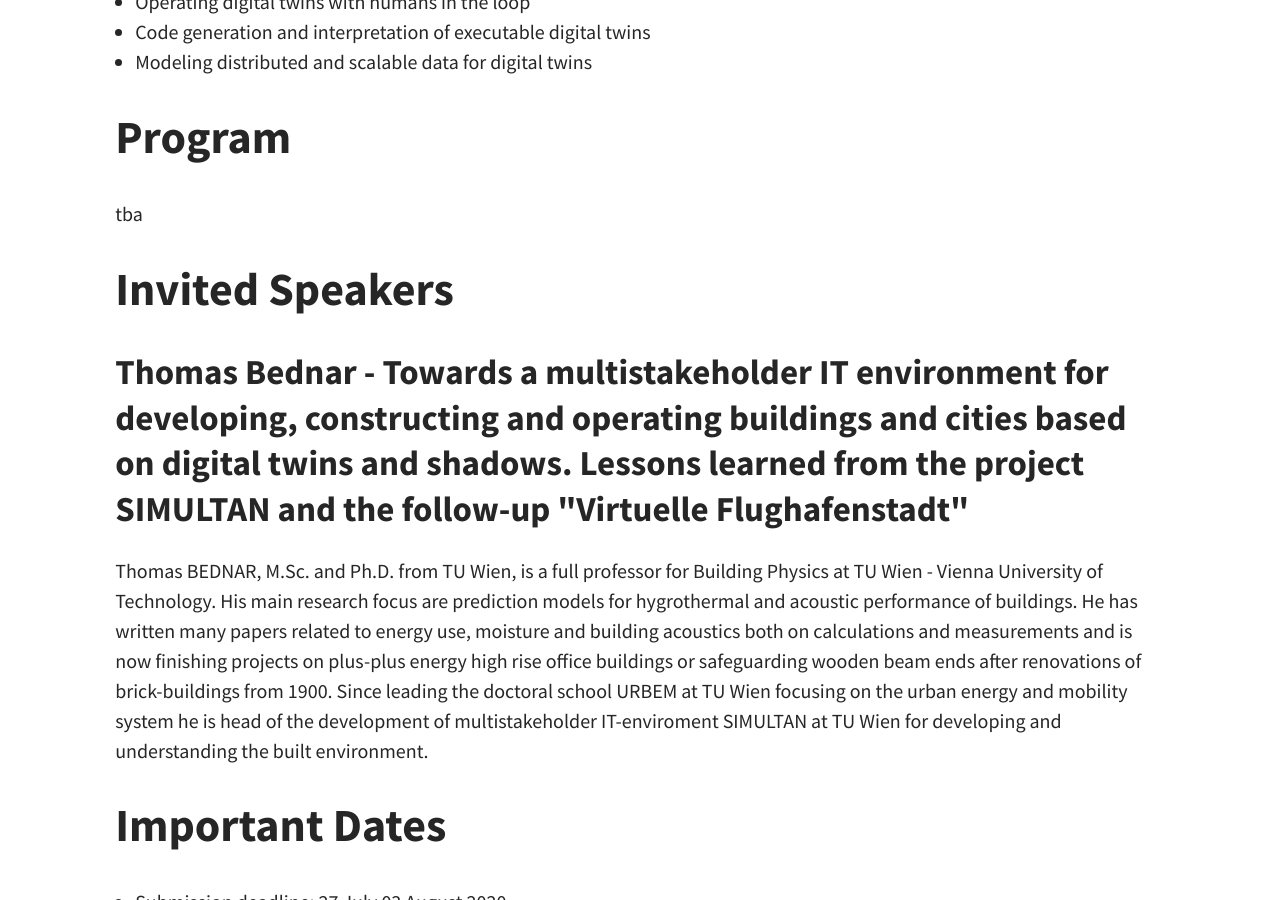
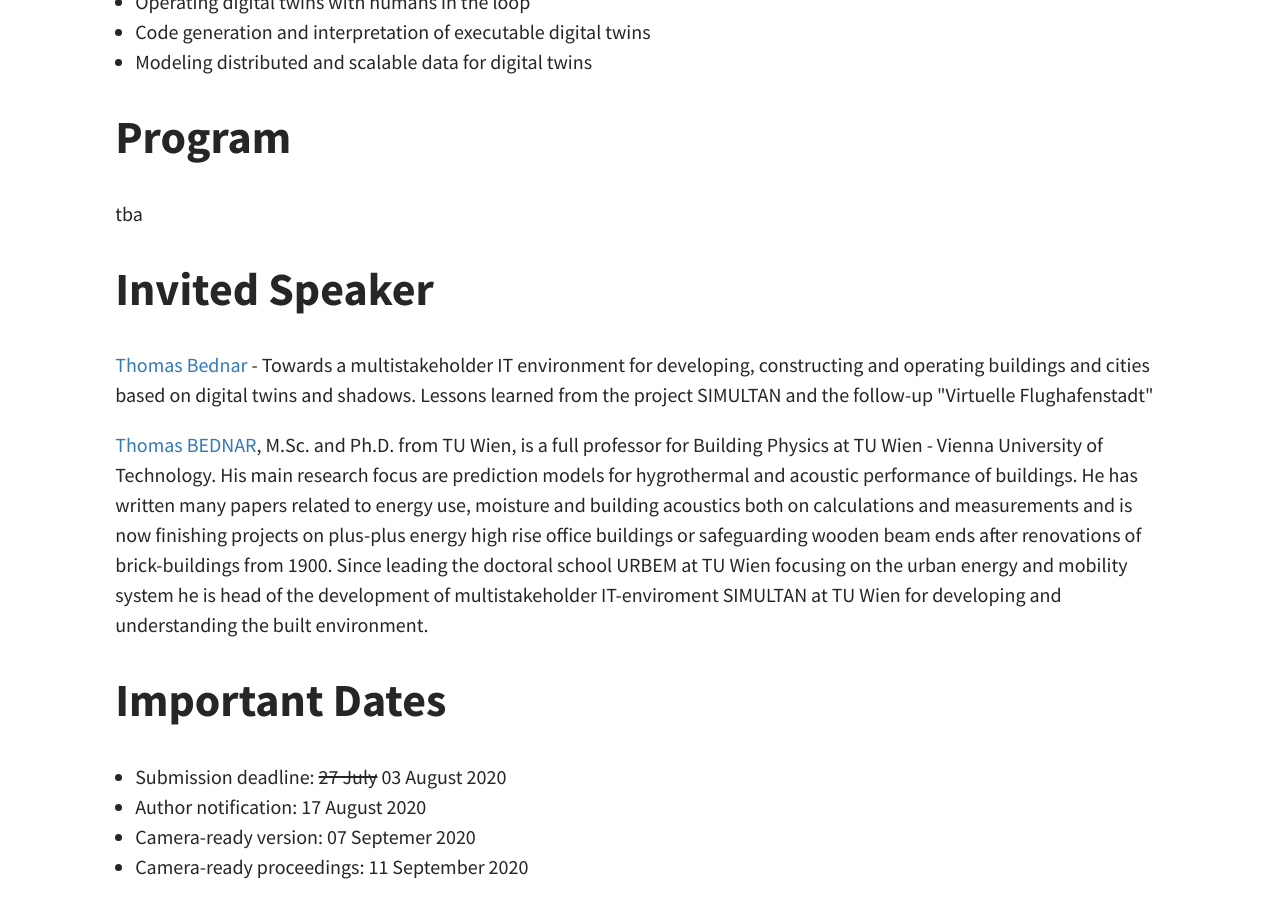
Before and after one commit to comodity/comodity.github.io, a Jekyll site: the page built from index.html, in a window 1280 px wide and 900 px high, scrolled down 1377 px. Built offline with Jekyll 4.4.1, drawn with Linux system fonts in a browser that asks for light colours; the list of posts is cut into pages by our own code.

Commit message:
Update home.html

```diff
--- a/_layouts/home.html
+++ b/_layouts/home.html
@@ -27,7 +27,7 @@ layout: default
   <section class="post-content">
 
 
-
+<!-- MISSION -->
 <h1 id="mission">Mission</h1>
 
 <p>
@@ -51,7 +51,7 @@ As such, we devote half of the day for interactive sessions and discussions.
 </p>
 
 
-
+<!-- TOPICS -->
 <h1 id="topics-of-interest">Topics of Interest</h1>
 
 <p>The topics of interested of CoMoDiTy 2020 include but are not limited to the following:</p>
@@ -73,23 +73,22 @@ As such, we devote half of the day for interactive sessions and discussions.
 </ul>
 
 
+<!-- PROGRAM -->
 <h1 id="program">Program</h1>
 
 <p>tba</p>
 
 
-
-
-<h1 id="invited-speakers">Invited Speakers</h1>
-
-<h2 id="thomas-bedbar"><a href="https://www.bph.tuwien.ac.at/team/uebersicht/">Thomas Bednar</a> - Towards a multistakeholder IT environment for developing, constructing and operating buildings and cities based on digital twins and shadows.
-    Lessons learned from the project SIMULTAN and the follow-up "Virtuelle Flughafenstadt"</h2>
+<!-- KEYNOTE -->
+<h1 id="invited-speakers">Invited Speaker</h1>
 
 <p>
-Thomas BEDNAR, M.Sc. and Ph.D. from TU Wien, is a full professor for Building Physics at TU Wien - Vienna University of Technology. His main research focus are prediction models for hygrothermal and acoustic performance of buildings. He has written many papers related to energy use, moisture and building acoustics both on calculations and measurements and is now finishing projects on plus-plus energy high rise office buildings or safeguarding wooden beam ends after renovations of brick-buildings from 1900. Since leading the doctoral school URBEM at TU Wien focusing on the urban energy and mobility system he is head of the development of multistakeholder IT-enviroment SIMULTAN at TU Wien for developing and understanding the built environment.
+    <a href="https://www.bph.tuwien.ac.at/team/uebersicht/">Thomas Bednar</a> - Towards a multistakeholder IT environment for developing, constructing and operating buildings and cities based on digital twins and shadows.
+    Lessons learned from the project SIMULTAN and the follow-up "Virtuelle Flughafenstadt"
 </p>
-
-
+<p>
+    <a href="https://www.bph.tuwien.ac.at/team/uebersicht/">Thomas BEDNAR</a>, M.Sc. and Ph.D. from TU Wien, is a full professor for Building Physics at TU Wien - Vienna University of Technology. His main research focus are prediction models for hygrothermal and acoustic performance of buildings. He has written many papers related to energy use, moisture and building acoustics both on calculations and measurements and is now finishing projects on plus-plus energy high rise office buildings or safeguarding wooden beam ends after renovations of brick-buildings from 1900. Since leading the doctoral school URBEM at TU Wien focusing on the urban energy and mobility system he is head of the development of multistakeholder IT-enviroment SIMULTAN at TU Wien for developing and understanding the built environment.
+</p>
 
 
 <h1 id="important-dates">Important Dates</h1>
```
